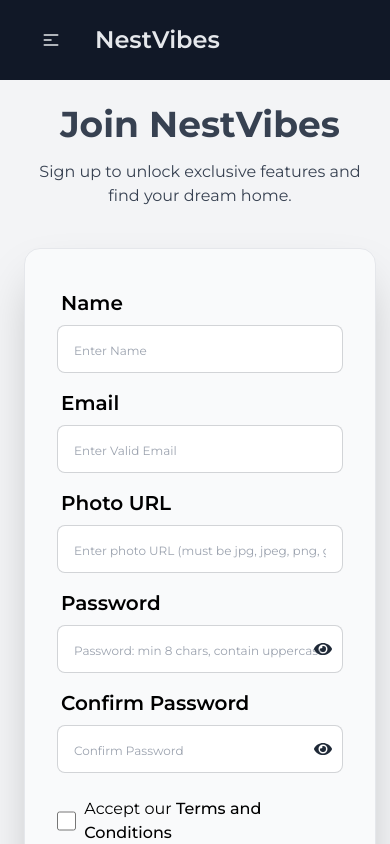
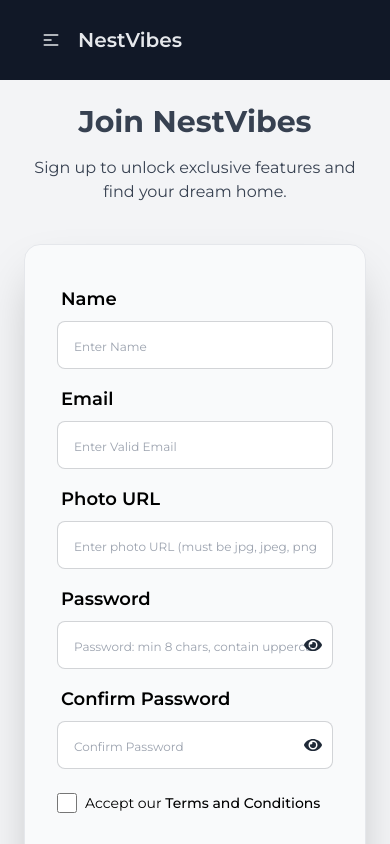
Before and after one commit to kawsar12759/react-nest-vibes, a React (Vite) app: page /signup in a window 390 px wide. Shown: the top 844 px of the page. Built offline with nearby package versions, Linux system fonts and the light colour scheme; no server answers.

Commit message:
Made responsive for extra small deivces

```diff
--- a/src/layout/Root/Root.jsx
+++ b/src/layout/Root/Root.jsx
@@ -5,7 +5,7 @@ import Footer from "../../shared/Footer/Footer";
 
 const Root = () => {
     return (
-        <div style={{minWidth:'400px'}}>
+        <div style={{minWidth:'350px'}}>
             <Navbar></Navbar>
             <Outlet></Outlet>
             <Footer></Footer>
--- a/src/pages/About/About.jsx
+++ b/src/pages/About/About.jsx
@@ -172,9 +172,9 @@ const About = () => {
                 </div>
             </section>
             <section className="py-12 bg-white text-black">
-                <div className="lg:w-3/5 w-4/5 mx-auto flex justify-between">
+                <div className="lg:w-3/5 w-4/5 mx-auto ssm:flex justify-between">
 
-                    <div className='w-3/5  mr-5'>
+                    <div className='sm:w-3/5  sm:mr-5 mb-4 sm:mb-0'>
                         <h2 className="text-2xl sm:text-3xl font-bold">Why Choose Us?</h2>
                         <p className="mt-4 text-gray-600">We understand that finding a home is one of the biggest decisions in life. Here’s why NestVibes is the perfect partner:</p>
                     </div>
--- a/src/pages/Home/Featured/Featured.jsx
+++ b/src/pages/Home/Featured/Featured.jsx
@@ -8,7 +8,7 @@ const Featured = () => {
 
     const allProperties = useLoaderData();
     return (
-        <div className="py-24 px-10 xs:px-20 bg-white text-black">
+        <div className="py-24 px-6 xs:px-20 bg-white text-black">
             <h3 className="text-3xl font-semibold mb-10 text-center ">Featured</h3>
             <div className="grid grid-cols-1 md:grid-cols-2  xl:grid-cols-3  gap-8">
                 {
--- a/src/pages/PropertyDetails/PropertyDetails.jsx
+++ b/src/pages/PropertyDetails/PropertyDetails.jsx
@@ -102,16 +102,16 @@ const PropertyDetails = () => {
                 </div>
 
                 {/* CTA Section */}
-                <div className="bg-white p-8 rounded-lg shadow-md md:flex md:justify-between md:items-center">
+                <div className="bg-white p-6 xs:p-8 rounded-lg shadow-md md:flex md:justify-between md:items-center">
                     <h3 className="text-xl sm:text-2xl font-bold mb-5 md:mb-0 text-black">Interested in this property?</h3>
-                    <div className="space-x-4">
+                    <div className="flex space-x-4">
                         <button
-                            className="btn bg-blue-500 border-none text-white py-2 sm:py-3 px-6 rounded-lg hover:bg-blue-600"
+                            className="btn bg-blue-500 border-none text-white py-2 sm:py-3 px-3 xs:px-6 rounded-lg hover:bg-blue-600"
                         >
                             Contact Us
                         </button>
                         <button
-                            className="btn bg-yellow-500 border-none text-black py-2 sm:py-3 px-6 rounded-lg hover:bg-yellow-600"
+                            className="btn  bg-yellow-500 border-none text-black py-2 sm:py-3 px-3 xs:px-6 rounded-lg hover:bg-yellow-600"
                         >
                             View Listing
                         </button>
--- a/src/pages/SignUp/SignUp.jsx
+++ b/src/pages/SignUp/SignUp.jsx
@@ -84,33 +84,33 @@ const SignUp = () => {
                     <div className="">
                         <ToastContainer />
                         <div className="text-center text-[#374151]">
-                            <h1 className="text-4xl sm:text-5xl font-bold mb-4">Join NestVibes</h1>
+                            <h1 className="text-3xl xs:text-4xl sm:text-5xl font-bold mb-4">Join NestVibes</h1>
                             <p className="mb-10">Sign up to unlock exclusive features and find your dream home.</p>
                         </div>
                         <div className="card bg-[#F9FAFB] border border-[#E5E7EB] w-full shadow-2xl">
                             <form className="card-body" onSubmit={handleSignUp}>
                                 <div className="form-control">
                                     <label className="label">
-                                        <span className="label-text text-xl font-semibold text-black">Name</span>
+                                        <span className="label-text text-lg xs:text-xl font-semibold text-black">Name</span>
 
                                     </label>
                                     <input type="text" placeholder="Enter Name" name="name" className="input input-bordered placeholder:text-xs bg-white" required />
                                 </div>
                                 <div className="form-control">
                                     <label className="label">
-                                        <span className="label-text text-xl font-semibold text-black">Email</span>
+                                        <span className="label-text text-lg xs:text-xl font-semibold text-black">Email</span>
                                     </label>
                                     <input type="email" placeholder="Enter Valid Email" name="email" className="input input-bordered placeholder:text-xs bg-white" required />
                                 </div>
                                 <div className="form-control">
                                     <label className="label">
-                                        <span className="label-text text-xl font-semibold text-black">Photo URL</span>
+                                        <span className="label-text text-lg xs:text-xl font-semibold text-black">Photo URL</span>
                                     </label>
                                     <input type="text" placeholder="Enter photo URL (must be jpg, jpeg, png, gif, bmp, or webp)" name="photourl" className="input input-bordered placeholder:text-xs bg-white" required />
                                 </div>
                                 <div className="form-control">
                                     <label className="label">
-                                        <span className="label-text text-xl font-semibold text-black">Password</span>
+                                        <span className="label-text text-lg xs:text-xl font-semibold text-black">Password</span>
                                     </label>
                                     <div className="relative">
                                         <input type={showPassword ? "text" : "password"} placeholder="Password: min 8 chars, contain uppercase & lowercase" name="password" className="input input-bordered w-full placeholder:text-xs bg-white" required />
@@ -123,7 +123,7 @@ const SignUp = () => {
                                 </div>
                                 <div className="form-control">
                                     <label className="label">
-                                        <span className="label-text text-xl font-semibold text-black">Confirm Password</span>
+                                        <span className="label-text text-lg xs:text-xl font-semibold text-black">Confirm Password</span>
                                     </label>
                                     <div className="relative">
                                         <input type={showConfirmPassword ? "text" : "password"} placeholder="Confirm Password" name="confirmpassword" className="input input-bordered w-full placeholder:text-xs bg-white" required />
@@ -136,13 +136,13 @@ const SignUp = () => {
                                 </div>
                                 <div className="mt-4 flex items-center">
                                     <input className="h-5 w-5 bg-white " type="checkbox" name="terms" id="terms" required />
-                                    <label className="ml-2 text-black" htmlFor="terms">Accept our <span className="font-medium cursor-pointer">Terms and Conditions</span></label>
+                                    <label className="ml-2 text-sm xs:text-base text-black" htmlFor="terms">Accept our <span className="font-medium cursor-pointer">Terms and Conditions</span></label>
                                 </div>
                                 <div className="form-control mt-6">
                                     <button className="btn bg-[#111827] text-[#E5E7EB] hover:bg-[#374151] hover:text-[#F9FAFB] ">Sign Up</button>
                                 </div>
                                 <div className=" mt-3">
-                                    <p className="text-center text-black">Already have an account? <Link className="font-semibold" to='/signin'>Sign In</Link></p>
+                                    <p className="text-center text-sm xs:text-base text-black">Already have an account? <Link className="font-semibold" to='/signin'>Sign In</Link></p>
                                 </div>
                             </form>
 
--- a/src/shared/Navbar/Navbar.jsx
+++ b/src/shared/Navbar/Navbar.jsx
@@ -53,7 +53,7 @@ const Navbar = () => {
                             {navLinks}
                         </ul>
                     </div>
-                    <Link className="btn btn-ghost text-2xl">NestVibes</Link>
+                    <Link className="font-semibold text-xl xs:text-2xl">NestVibes</Link>
                 </div>
                 <div className="navbar-center hidden xl:flex">
                     <ul className="menu menu-horizontal px-1 font-medium">
--- a/tailwind.config.js
+++ b/tailwind.config.js
@@ -8,7 +8,9 @@ export default {
   theme: {
     extend: {
       screens: {
+        'xxs': '410px',
         'xs': '510px',
+
       },
     },
   },
```
Also changed, not shown: src/pages/SignIn/SignIn.jsx (+8 -8 lines), src/pages/UpdateProfile/UpdateProfile.jsx (+5 -5 lines).
